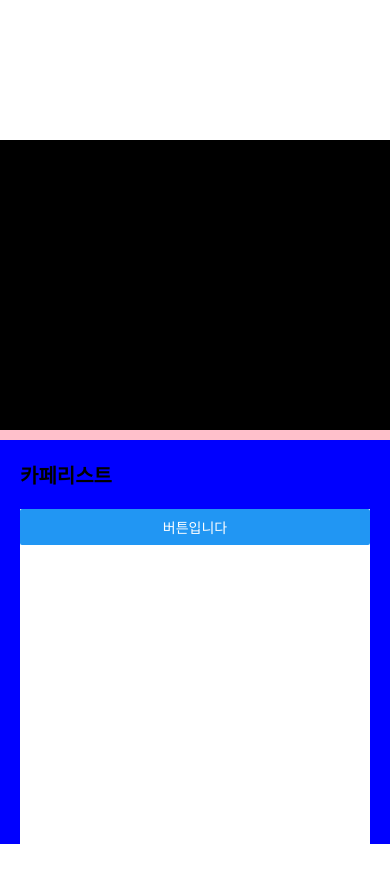
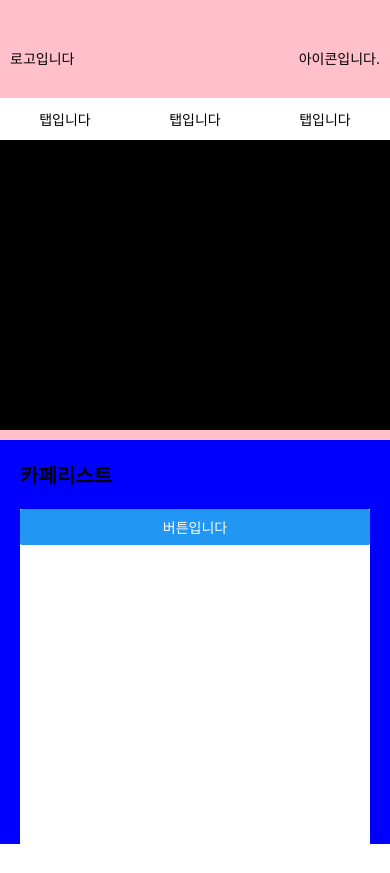
Before and after one commit to limdumb/GoJEJU, a React Native app: screen /MainView in a window 390 px wide. Built offline with nearby package versions, Linux system fonts and the light colour scheme.

Commit message:
[Feat] Header 생성

```diff
--- a/App.tsx
+++ b/App.tsx
@@ -11,7 +11,7 @@ import SignUpView from "./pages/SignUpView";
 
 export type RootStackParamList = {
   MainView: undefined;
-  CafeDetailView: {cafeName: string};
+  CafeDetailView: { cafeName: string };
   LoginView: undefined;
   SignUpView: undefined;
   RoleSelectionView: undefined;
@@ -53,7 +53,7 @@ export default function App() {
         <Stack.Screen
           name="MyPageView"
           component={MyPageView}
-          options={{ headerShown: false }}
+          options={{ title: "마이 페이지" }}
         />
       </Stack.Navigator>
     </NavigationContainer>
--- /dev/null
+++ b/components/Header.tsx
@@ -0,0 +1,43 @@
+import { Text, View, StyleSheet } from "react-native";
+import styled from "styled-components/native";
+
+const HeaderContainer = styled.View`
+  height: 140px;
+  width: 100%;
+  background-color: white;
+`;
+
+export default function Header() {
+  return (
+    // 5.22일 헤더 생성 => 5월 22일 오후중으로 탭 컴포넌트로 분할 예정및 로고및 아이콘 추가 예정
+    <HeaderContainer>
+      <View style={styles.headerTopContainer}>
+        <Text>로고입니다</Text>
+        <Text>아이콘입니다.</Text>
+      </View>
+      <View style={styles.tabContainer}>
+        <Text>탭입니다</Text>
+        <Text>탭입니다</Text>
+        <Text>탭입니다</Text>
+      </View>
+    </HeaderContainer>
+  );
+}
+
+const styles = StyleSheet.create({
+  headerTopContainer: {
+    flexDirection: "row",
+    justifyContent: "space-between",
+    paddingTop: 48,
+    paddingLeft: 10,
+    paddingRight: 10,
+    backgroundColor: "pink",
+    height: "70%",
+  },
+  tabContainer: {
+    flexDirection: "row",
+    justifyContent: "space-around",
+    alignItems: "center",
+    height: "30%",
+  },
+});
--- a/pages/MainView.tsx
+++ b/pages/MainView.tsx
@@ -3,6 +3,7 @@ import { useEffect, useState } from "react";
 import { Button } from "react-native";
 import { StyleSheet, Text, View } from "react-native";
 import { RootStackParamList } from "../App";
+import Header from "../components/Header";
 
 type MainScreenNavigationProps = NavigationProp<RootStackParamList, "MainView">;
 
@@ -33,7 +34,7 @@ export default function MainView() {
 
   return (
     <View style={styles.container}>
-      <View style={styles.header}></View>
+      <Header />
       <View style={styles.map}></View>
       <View style={styles.cafeListContainer}>
         <Text style={styles.cafeListTitle}>카페리스트</Text>
```
